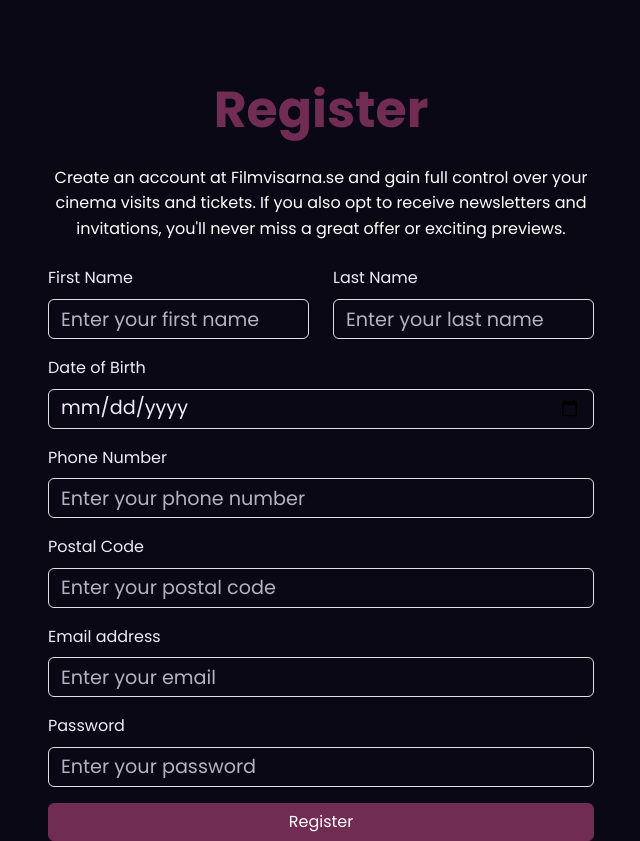
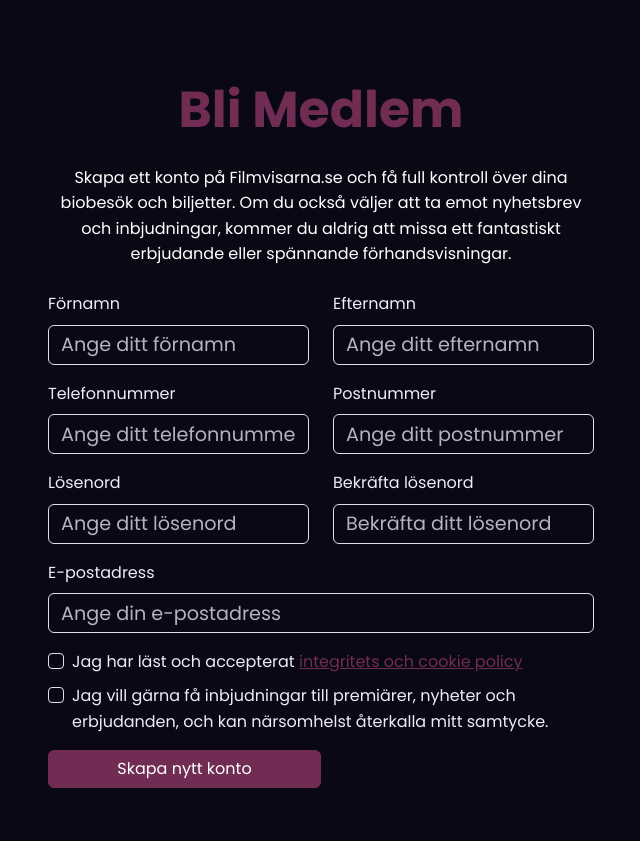
Before and after one commit to staraii/filmvisarna, a React (Vite) app: page /register in a window 1280 px wide. Shown: the whole page, without its empty margins (319-959 px from the left). After the commit the page ends 800 px from the top, so only its background shows below. Built offline with nearby package versions, Linux system fonts and the light colour scheme.

Commit message:
Update
Added route to register page
Added register page language to swedish
Ajudge input field and column

```diff
--- a/src/components/WideNavBar/WideNavBar.tsx
+++ b/src/components/WideNavBar/WideNavBar.tsx
@@ -1,14 +1,21 @@
 import Navbar from "react-bootstrap/Navbar";
 import Nav from "react-bootstrap/Nav";
 import { useState } from "react";
+import { useNavigate } from "react-router-dom";
 import "./wide-navbar.css";
 import LoginModal from "../Login-pop-up/LoginModal";
 
 export default function WideNavBar() {
   const [showLoginModal, setShowLoginModal] = useState(false);
+  const navigate = useNavigate();
 
   const handleLoginShow = () => setShowLoginModal(true);
   const handleLoginClose = () => setShowLoginModal(false);
+
+   // Function to handle navigation to the register page
+  const handleRegisterClick = () => {
+    navigate('/register'); // Navigate to the Register page
+  };
 
   return (
     <>
@@ -22,7 +29,8 @@ export default function WideNavBar() {
         {/* Open Login Modal on Click */}
         <Nav.Link className="fw-medium" onClick={handleLoginShow}>Logga in</Nav.Link>
 
-        <Nav.Link href="#blimedlem" className="fw-medium">Bli medlem</Nav.Link>
+         {/* Navigate to register page on click */}
+        <Nav.Link className="fw-medium" onClick={handleRegisterClick}>Bli medlem</Nav.Link>
       </Navbar>
 
       {/* Login Modal */}
--- a/src/pages/Register/Register.tsx
+++ b/src/pages/Register/Register.tsx
@@ -1,11 +1,11 @@
 import { useState, ChangeEvent, FormEvent } from 'react';
 import { Form, Button, Container, Row, Col } from 'react-bootstrap';
+import { Link } from 'react-router-dom';
 import './Register.css'; // Optional: Create a CSS file for custom styles
 
 interface FormData {
   firstName: string;
   lastName: string;
-  dateOfBirth: string; // Combined field for simplicity
   phoneNumber: string;
   postalCode: string;
   email: string;
@@ -16,7 +16,6 @@ const Register = () => {
   const [formData, setFormData] = useState<FormData>({
     firstName: '',
     lastName: '',
-    dateOfBirth: '', // Use a single date field
     phoneNumber: '',
     postalCode: '',
     email: '',
@@ -40,9 +39,9 @@ const Register = () => {
     <Container className="register-container">
       <Row className="justify-content-md-center">
         <Col xs={12} md={6}>
-          <h2 className="text-center mb-4">Register</h2>
+          <h2 className="text-center mb-4">Bli Medlem</h2>
           <p className="text-center mb-4">
-            Create an account at Filmvisarna.se and gain full control over your cinema visits and tickets. If you also opt to receive newsletters and invitations, you'll never miss a great offer or exciting previews.
+            Skapa ett konto på Filmvisarna.se och få full kontroll över dina biobesök och biljetter. Om du också väljer att ta emot nyhetsbrev och inbjudningar, kommer du aldrig att missa ett fantastiskt erbjudande eller spännande förhandsvisningar.
           </p>
 
           <Form onSubmit={handleSubmit}>
@@ -50,10 +49,10 @@ const Register = () => {
             <Row className="mb-3">
               <Col xs={6}>
                 <Form.Group controlId="formFirstName">
-         <Form.Label>First Name</Form.Label>
+                  <Form.Label>Förnamn</Form.Label>
                   <Form.Control
                     type="text"
-        placeholder="Enter your first name"
+                    placeholder="Ange ditt förnamn"
                     name="firstName"
                     value={formData.firstName}
                     onChange={handleChange}
@@ -63,10 +62,10 @@ const Register = () => {
               </Col>
               <Col xs={6}>
                 <Form.Group controlId="formLastName">
-      <Form.Label>Last Name</Form.Label>
+                  <Form.Label>Efternamn</Form.Label>
                   <Form.Control
                     type="text"
-        placeholder="Enter your last name"
+                    placeholder="Ange ditt efternamn"
                     name="lastName"
                     value={formData.lastName}
                     onChange={handleChange}
@@ -76,47 +75,71 @@ const Register = () => {
               </Col>
             </Row>
 
-            <Form.Group controlId="formDateOfBirth" className="mb-3">
-              <Form.Label>Date of Birth</Form.Label>
-              <Form.Control
-                type="date"
-                name="dateOfBirth"
-                value={formData.dateOfBirth}
-                onChange={handleChange}
-                required
-              />
-            </Form.Group>
-
-            <Form.Group controlId="formPhoneNumber" className="mb-3">
-              <Form.Label>Phone Number</Form.Label>
+            {/* New Row for Phone Number and Postal Code */}
+            <Row className="mb-3">
+              <Col xs={6}>
+                <Form.Group controlId="formPhoneNumber">
+                  <Form.Label>Telefonnummer</Form.Label>
                   <Form.Control
                     type="text"
-                placeholder="Enter your phone number"
+                    placeholder="Ange ditt telefonnummer"
                     name="phoneNumber"
                     value={formData.phoneNumber}
                     onChange={handleChange}
                     required
                   />
                 </Form.Group>
-
-            <Form.Group controlId="formPostalCode" className="mb-3">
-              <Form.Label>Postal Code</Form.Label>
+              </Col>
+              <Col xs={6}>
+                <Form.Group controlId="formPostalCode">
+                  <Form.Label>Postnummer</Form.Label>
                   <Form.Control
                     type="text"
-                placeholder="Enter your postal code"
+                    placeholder="Ange ditt postnummer"
                     name="postalCode"
                     value={formData.postalCode}
                     onChange={handleChange}
                     required
                   />
                 </Form.Group>
+              </Col>
+            </Row>
 
-            {/* Existing Fields Section */}
+            {/* New Row for Password and Confirm Password */}
+            <Row className="mb-3">
+              <Col xs={6}>
+                <Form.Group controlId="formPassword">
+                  <Form.Label>Lösenord</Form.Label>
+                  <Form.Control
+                    type="password"
+                    placeholder="Ange ditt lösenord"
+                    name="password"
+                    value={formData.password}
+                    onChange={handleChange}
+                    required
+                  />
+                </Form.Group>
+              </Col>
+              <Col xs={6}>
+                <Form.Group controlId="formConfirmPassword">
+                  <Form.Label>Bekräfta lösenord</Form.Label>
+                  <Form.Control
+                    type="password"
+                    placeholder="Bekräfta ditt lösenord"
+                    name="confirmPassword"
+                    onChange={handleChange}
+                    required
+                  />
+                </Form.Group>
+              </Col>
+            </Row>
+
+            {/* Existing Fields Section for Email */}
             <Form.Group controlId="formEmail" className="mb-3">
-              <Form.Label>Email address</Form.Label>
+              <Form.Label>E-postadress</Form.Label>
               <Form.Control
                 type="email"
-                placeholder="Enter your email"
+                placeholder="Ange din e-postadress"
                 name="email"
                 value={formData.email}
                 onChange={handleChange}
@@ -124,20 +147,30 @@ const Register = () => {
               />
             </Form.Group>
 
-            <Form.Group controlId="formPassword" className="mb-3">
-              <Form.Label>Password</Form.Label>
-              <Form.Control
-                type="password"
-                placeholder="Enter your password"
-                name="password"
-                value={formData.password}
-                onChange={handleChange}
+            {/* Checkboxes Section in a Column */}
+            <Form.Group className="mb-3">
+              <Form.Check
+                type="checkbox"
+                label={
+                  <>
+                    Jag har läst och accepterat{' '}
+                    <Link to="/integrity-policy" className="text-primary" style={{ textDecoration: 'underline' }}>
+                      integritets och cookie policy
+                    </Link>
+                  </>
+                }
                 required
+              />
+              <Form.Check
+                type="checkbox"
+                label="Jag vill gärna få inbjudningar till premiärer, nyheter och erbjudanden, och kan närsomhelst återkalla mitt samtycke."
+                className="mt-2" // Add margin-top for spacing
               />
             </Form.Group>
 
-            <Button variant="primary" type="submit" className="w-100">
-              Register
+            {/* Smaller Button Below Checkboxes */}
+            <Button variant="primary" type="submit" className="w-50 btn-medium">
+              Skapa nytt konto
             </Button>
           </Form>
         </Col>
```
Lines whose indentation alone changed are shown as unchanged.
